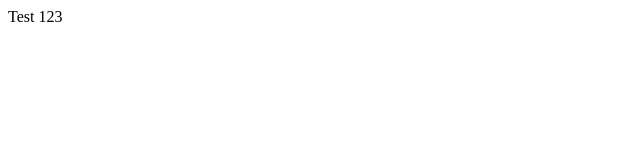
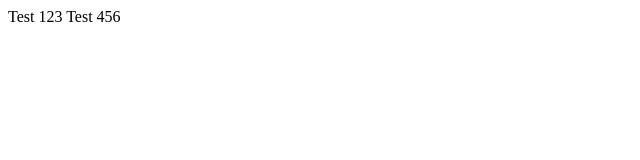
Before and after one commit to toey-romsai/test, a plain HTML site: page index.html in a window 1280 px wide. Shown: the full height of the page, 0-640 px from the left. Drawn offline with Linux system fonts and the light colour scheme.

Commit message:
Update index.html

```diff
--- a/index.html
+++ b/index.html
@@ -5,5 +5,6 @@
 </head>
 <body>
 Test 123
+Test 456
 </body>
 </html>
```
